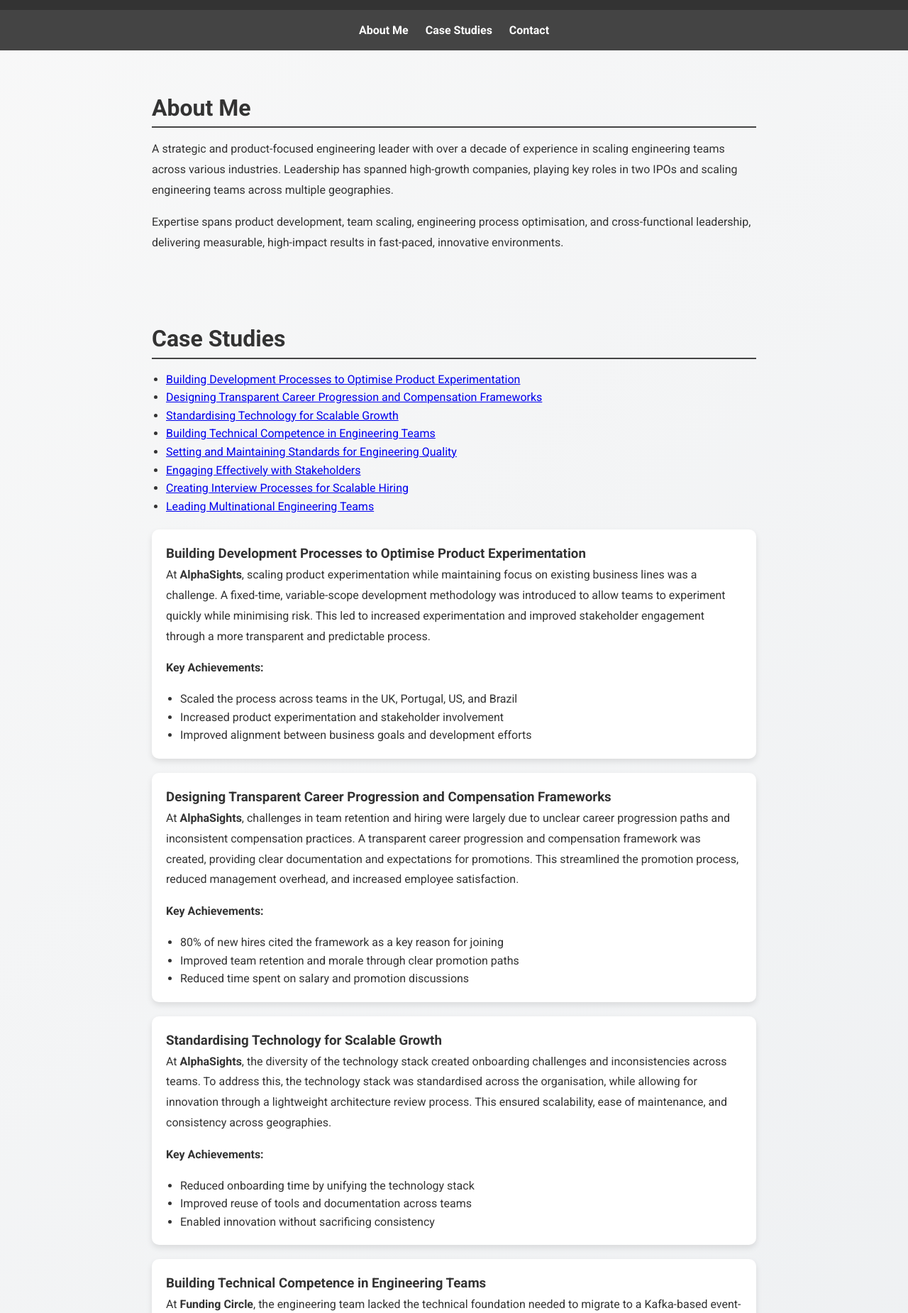
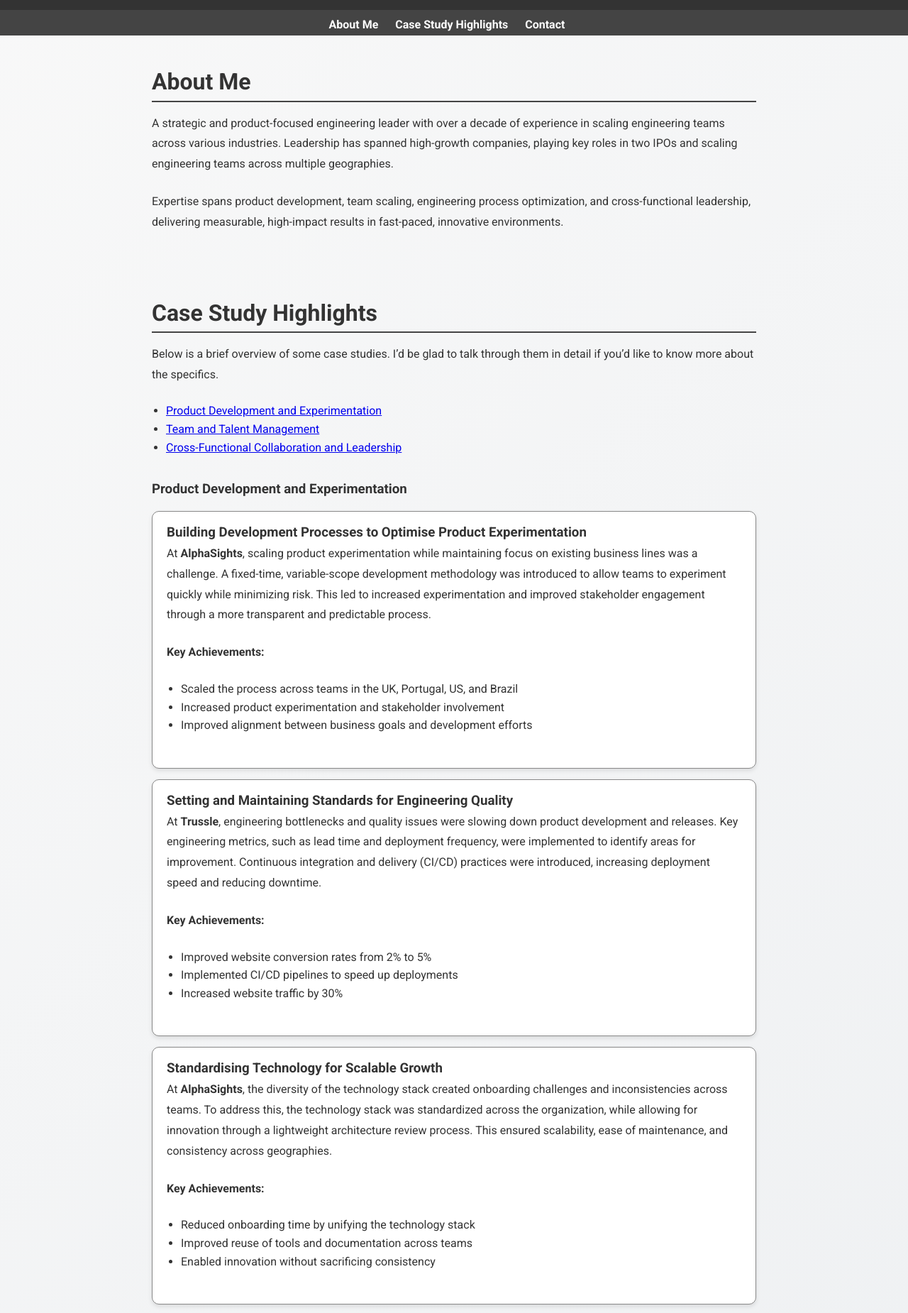
Before and after one commit to matthewgretton/matthewgretton.github.io, a plain HTML site: page index.html in a window 1280 px wide. Shown: the part 480-2330 px from the top of the page at 71% size. Drawn offline with Linux system fonts and the light colour scheme.

Commit message:
refactored the case study sections

```diff
--- a/index.html
+++ b/index.html
@@ -18,7 +18,7 @@
 <nav>
     <ul>
         <li><a href="#about">About Me</a></li>
-        <li><a href="#case-studies">Case Studies</a></li>
+        <li><a href="#case-studies">Case Study Highlights</a></li>
         <li><a href="#contact">Contact</a></li>
     </ul>
 </nav>
@@ -31,32 +31,33 @@
         IPOs and scaling engineering teams across multiple geographies.
     </p>
     <p>
-        Expertise spans product development, team scaling, engineering process optimisation, and cross-functional
+        Expertise spans product development, team scaling, engineering process optimization, and cross-functional
         leadership, delivering measurable, high-impact results in fast-paced, innovative environments.
     </p>
 </section>
 
 <section id="case-studies">
-    <h2>Case Studies</h2>
+    <h2>Case Study Highlights</h2>
+    <p>
+        Below is a brief overview of some case studies. I’d be glad to talk through them in detail if you’d like to know more about the specifics.
+    </p>
 
-    <!-- Navigable Links to Case Studies -->
+    <!-- Navigable Links to Case Study Groups -->
     <ul>
-        <li><a href="#development-process">Building Development Processes to Optimise Product Experimentation</a></li>
-        <li><a href="#career-progression">Designing Transparent Career Progression and Compensation Frameworks</a></li>
-        <li><a href="#technology-standardisation">Standardising Technology for Scalable Growth</a></li>
-        <li><a href="#technical-competence">Building Technical Competence in Engineering Teams</a></li>
-        <li><a href="#engineering-quality">Setting and Maintaining Standards for Engineering Quality</a></li>
-        <li><a href="#stakeholder-engagement">Engaging Effectively with Stakeholders</a></li>
-        <li><a href="#interview-processes">Creating Interview Processes for Scalable Hiring</a></li>
-        <li><a href="#multinational-teams">Leading Multinational Engineering Teams</a></li>
+        <li><a href="#product-development">Product Development and Experimentation</a></li>
+        <li><a href="#team-management">Team and Talent Management</a></li>
+        <li><a href="#cross-functional">Cross-Functional Collaboration and Leadership</a></li>
     </ul>
 
-    <!-- Case Study Cards -->
+    <!-- Case Study Group: Product Development and Experimentation -->
+    <div id="product-development">
+        <h3>Product Development and Experimentation</h3>
+
         <div id="development-process" class="card">
             <h3>Building Development Processes to Optimise Product Experimentation</h3>
             <p>
                 At <strong>AlphaSights</strong>, scaling product experimentation while maintaining focus on existing business lines was a challenge.
-            A fixed-time, variable-scope development methodology was introduced to allow teams to experiment quickly while minimising risk.
+                A fixed-time, variable-scope development methodology was introduced to allow teams to experiment quickly while minimizing risk.
                 This led to increased experimentation and improved stakeholder engagement through a more transparent and predictable process.
             </p>
             <p><strong>Key Achievements:</strong></p>
@@ -66,6 +67,41 @@
                 <li>Improved alignment between business goals and development efforts</li>
             </ul>
         </div>
+
+        <div id="engineering-quality" class="card">
+            <h3>Setting and Maintaining Standards for Engineering Quality</h3>
+            <p>
+                At <strong>Trussle</strong>, engineering bottlenecks and quality issues were slowing down product development and releases.
+                Key engineering metrics, such as lead time and deployment frequency, were implemented to identify areas for improvement.
+                Continuous integration and delivery (CI/CD) practices were introduced, increasing deployment speed and reducing downtime.
+            </p>
+            <p><strong>Key Achievements:</strong></p>
+            <ul>
+                <li>Improved website conversion rates from 2% to 5%</li>
+                <li>Implemented CI/CD pipelines to speed up deployments</li>
+                <li>Increased website traffic by 30%</li>
+            </ul>
+        </div>
+
+        <div id="technology-standardisation" class="card">
+            <h3>Standardising Technology for Scalable Growth</h3>
+            <p>
+                At <strong>AlphaSights</strong>, the diversity of the technology stack created onboarding challenges and inconsistencies across teams.
+                To address this, the technology stack was standardized across the organization, while allowing for innovation through a lightweight architecture review process.
+                This ensured scalability, ease of maintenance, and consistency across geographies.
+            </p>
+            <p><strong>Key Achievements:</strong></p>
+            <ul>
+                <li>Reduced onboarding time by unifying the technology stack</li>
+                <li>Improved reuse of tools and documentation across teams</li>
+                <li>Enabled innovation without sacrificing consistency</li>
+            </ul>
+        </div>
+    </div>
+
+    <!-- Case Study Group: Team and Talent Management -->
+    <div id="team-management">
+        <h3>Team and Talent Management</h3>
 
         <div id="career-progression" class="card">
             <h3>Designing Transparent Career Progression and Compensation Frameworks</h3>
@@ -79,21 +115,6 @@
                 <li>80% of new hires cited the framework as a key reason for joining</li>
                 <li>Improved team retention and morale through clear promotion paths</li>
                 <li>Reduced time spent on salary and promotion discussions</li>
-        </ul>
-    </div>
-
-    <div id="technology-standardisation" class="card">
-        <h3>Standardising Technology for Scalable Growth</h3>
-        <p>
-            At <strong>AlphaSights</strong>, the diversity of the technology stack created onboarding challenges and inconsistencies across teams.
-            To address this, the technology stack was standardised across the organisation, while allowing for innovation through a lightweight architecture review process.
-            This ensured scalability, ease of maintenance, and consistency across geographies.
-        </p>
-        <p><strong>Key Achievements:</strong></p>
-        <ul>
-            <li>Reduced onboarding time by unifying the technology stack</li>
-            <li>Improved reuse of tools and documentation across teams</li>
-            <li>Enabled innovation without sacrificing consistency</li>
             </ul>
         </div>
 
@@ -112,36 +133,6 @@
             </ul>
         </div>
 
-    <div id="engineering-quality" class="card">
-        <h3>Setting and Maintaining Standards for Engineering Quality</h3>
-        <p>
-            At <strong>Trussle</strong>, engineering bottlenecks and quality issues were slowing down product development and releases.
-            Key engineering metrics, such as lead time and deployment frequency, were implemented to identify areas for improvement.
-            Continuous integration and delivery (CI/CD) practices were introduced, increasing deployment speed and reducing downtime.
-        </p>
-        <p><strong>Key Achievements:</strong></p>
-        <ul>
-            <li>Improved website conversion rates from 2% to 5%</li>
-            <li>Implemented CI/CD pipelines to speed up deployments</li>
-            <li>Increased website traffic by 30%</li>
-        </ul>
-    </div>
-
-    <div id="stakeholder-engagement" class="card">
-        <h3>Engaging Effectively with Stakeholders</h3>
-        <p>
-            At <strong>AlphaSights</strong>, internal teams struggled to prioritise complex business problems, such as fraud detection.
-            Closer collaboration between engineering and compliance teams identified existing data that could be leveraged for fraud detection.
-            A fraud detection tool was developed and deployed within a single six-week cycle, addressing key business concerns.
-        </p>
-        <p><strong>Key Achievements:</strong></p>
-        <ul>
-            <li>Developed and deployed a fraud detection tool in a six-week cycle</li>
-            <li>Improved collaboration between engineering and compliance teams</li>
-            <li>Addressed business-critical compliance concerns quickly</li>
-        </ul>
-    </div>
-
         <div id="interview-processes" class="card">
             <h3>Creating Interview Processes for Scalable Hiring</h3>
             <p>
@@ -156,20 +147,41 @@
                 <li>100% of engineers cited the workshop as a key reason for joining</li>
             </ul>
         </div>
+    </div>
+
+    <!-- Case Study Group: Cross-Functional Collaboration and Leadership -->
+    <div id="cross-functional">
+        <h3>Cross-Functional Collaboration and Leadership</h3>
+
+        <div id="stakeholder-engagement" class="card">
+            <h3>Engaging Effectively with Stakeholders</h3>
+            <p>
+                At <strong>AlphaSights</strong>, internal teams struggled to prioritize complex business problems, such as fraud detection.
+                Closer collaboration between engineering and compliance teams identified existing data that could be leveraged for fraud detection.
+                A fraud detection tool was developed and deployed within a single six-week cycle, addressing key business concerns.
+            </p>
+            <p><strong>Key Achievements:</strong></p>
+            <ul>
+                <li>Developed and deployed a fraud detection tool in a six-week cycle</li>
+                <li>Improved collaboration between engineering and compliance teams</li>
+                <li>Addressed business-critical compliance concerns quickly</li>
+            </ul>
+        </div>
 
         <div id="multinational-teams" class="card">
             <h3>Leading Multinational Engineering Teams</h3>
             <p>
                 At <strong>AlphaSights</strong>, scaling engineering capacity was a challenge due to the competitive hiring environment in London.
                 A new engineering hub was launched in Portugal, providing access to high-quality talent in a less saturated market.
-            Standardised processes across locations ensured consistency and productivity, enabling scaling without compromising quality.
+                Standardized processes across locations ensured consistency and productivity, enabling scaling without compromising quality.
             </p>
             <p><strong>Key Achievements:</strong></p>
             <ul>
                 <li>Established and scaled a new engineering hub in Portugal</li>
-            <li>Standardised processes across multiple geographies</li>
+                <li>Standardized processes across multiple geographies</li>
                 <li>Reduced time to market for new products through increased capacity</li>
             </ul>
+        </div>
     </div>
 </section>
 
--- a/styles.css
+++ b/styles.css
@@ -1,3 +1,4 @@
+/* General Styles */
 * {
     margin: 0;
     padding: 0;
@@ -19,11 +20,11 @@ header {
 }
 
 .profile-pic {
-    width: 300px;  /* Adjust to preferred size */
-    height: 300px; /* Equal width and height for a circle */
-    border-radius: 50%; /* Circular shape */
-    object-fit: cover;  /* Fill the circular area without distortion */
-    object-position: 50% 10%;  /* Shift image slightly up to show more of the head */
+    width: 300px;
+    height: 300px;
+    border-radius: 50%;
+    object-fit: cover;
+    object-position: 50% 10%;
     display: block;
     margin: 20px auto;
 }
@@ -35,7 +36,7 @@ header h1 {
 nav {
     background-color: #444;
     color: white;
-    padding: 1rem;
+    padding: 0.5rem 0 0.2rem 0;  /* Adjust top padding and remove bottom padding */
     text-align: center;
     position: sticky;
     top: 0;
@@ -44,6 +45,8 @@ nav {
 
 nav ul {
     list-style: none;
+    margin: 0;  /* Remove any margin from ul */
+    padding: 0; /* Remove padding from ul */
 }
 
 nav ul li {
@@ -61,82 +64,69 @@ nav ul li a:hover {
     text-decoration: underline;
 }
 
-/* Global Section Spacing */
 section {
-    margin: 1rem auto;  /* Reduced overall margin for all sections */
+    margin: 1rem auto;
     max-width: 900px;
     padding: 1.5rem;
 }
 
-/* Adjust Paragraph Spacing */
 section p {
     line-height: 1.8;
-    margin-bottom: 1rem; /* Reduced space between paragraphs */
+    margin-bottom: 1.5rem;
 }
 
-/* Adjust Heading Spacing */
 h2 {
     font-size: 2rem;
     border-bottom: 2px solid #444;
-    margin-bottom: 1rem; /* Reduced bottom margin for headings */
-    margin-top: 1rem;    /* Added top margin for consistent spacing above headings */
+    margin-bottom: 1rem;
+}
+
+/* Adjust scroll position to account for sticky nav */
+[id] {
+    scroll-margin-top: 60px; /* Adjust scroll margin to avoid overlap */
 }
 
 ul {
     list-style: disc;
     margin-left: 20px;
+    margin-bottom: 2rem;
+}
+
+h3 {
+    margin-top: 2rem;
 }
 
 .card {
     background-color: white;
-    padding: 20px;
-    margin: 20px 0;
-    box-shadow: 0 4px 8px rgba(0, 0, 0, 0.1);
+    padding: 15px 20px;
+    margin: 15px 0;
+    box-shadow: 0 3px 6px rgba(0, 0, 0, 0.1);
     border-radius: 10px;
+    border: 1px solid #888888;
+}
+
+.card h3 {
+    margin-top: 0;
 }
 
 .contact-button {
     display: inline-block;
-    padding: 15px 30px; /* Increased padding for more space */
+    padding: 15px 30px;
     background-color: #007bff;
     color: white;
     border-radius: 5px;
     text-decoration: none;
     font-size: 1rem;
-    margin-top: 20px; /* Increased margin to add space above */
+    margin-top: 20px;
 }
 
 .contact-button:hover {
     background-color: #0056b3;
 }
 
-/* Adjust Scroll-Margin for Specific Sections */
-#development-process, #career-progression, #technology-standardisation, #technical-competence, #engineering-quality {
-    scroll-margin-top: 80px; /* Maintain scroll-margin-top for these sections */
-}
-
-/* Global Scroll-Margin */
-section[id] {
-    scroll-margin-top: 70px; /* Slightly smaller scroll margin for all sections */
-}
-
-/* Optional: Smooth scrolling for a better user experience */
-html {
-    scroll-behavior: smooth;
-}
-
-footer {
-    background: #333;
-    color: white;
-    text-align: center;
-    padding: 1rem;
-    margin-top: 2rem;
-}
-
-/* Social Media Section */
 .social-media {
     margin-top: 20px;
-    text-align: left; /* Align to the left */
+    text-align: left;
 }
 
 .social-link {
@@ -146,8 +136,8 @@ footer {
 }
 
 .social-icon {
-    width: 40px;  /* Increase width for better appearance */
-    height: auto; /* Maintain aspect ratio */
+    width: 40px;
+    height: auto;
     transition: transform 0.3s ease;
 }
 
```
Lines whose indentation alone changed are shown as unchanged.
